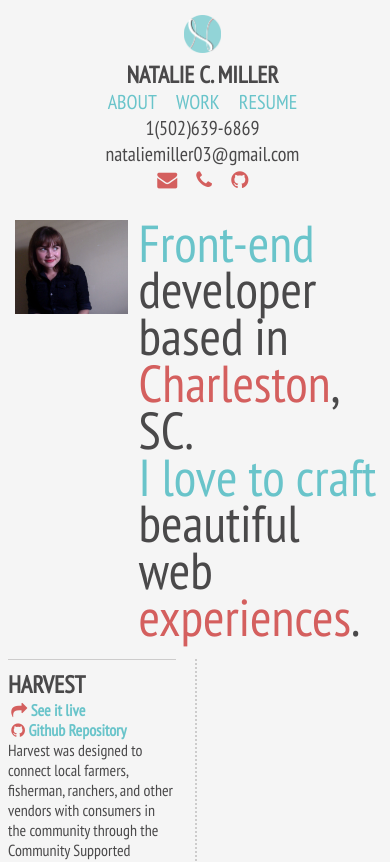
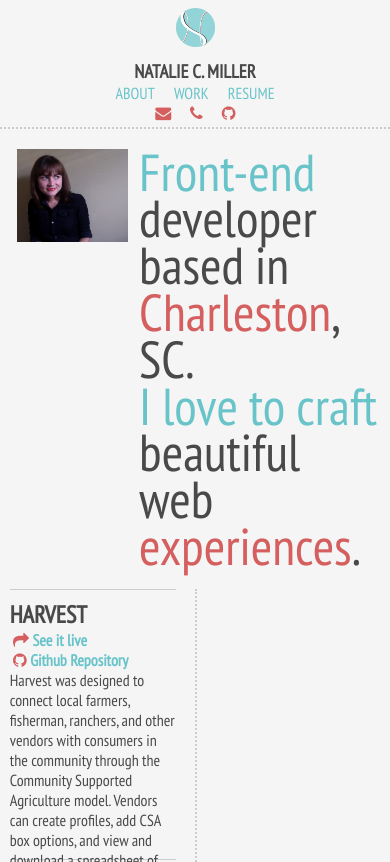
Before and after one commit to natalie03/natalie03.github.io, a plain HTML site: page index.html in a window 390 px wide. Shown: the top 862 px of the page. Drawn offline with nearby package versions, Linux system fonts and the light colour scheme.

Commit message:
added sticky header for responsiveness

```diff
--- a/index.html
+++ b/index.html
@@ -12,6 +12,7 @@
   <div class="wrapper">
         <div class="leftNav">
           <img src="images/Natalie_logo.png" alt="">
+          <div class="sticky">
           <h3 class="name">NATALIE C. MILLER</h3>
 
           <nav>
@@ -21,8 +22,8 @@
               <li><a href="#resume">RESUME</a></li>
             </ul>
           </nav>
-          <p>1(502)639-6869</p>
-          <p>nataliemiller03@gmail.com</p>
+          <p class="cont">1(502)639-6869</p>
+          <p class="cont">nataliemiller03@gmail.com</p>
           <div class="contact">
             <ul>
               <li>
@@ -42,6 +43,7 @@
               </li>
             </ul>
           </div>
+        </div>
 
         </div>
         <div class="rightContent">
@@ -95,7 +97,8 @@
           </div>
           <div class="resume">
             <a name="resume"></a>
-            <h2>ABOUT</h2>
+            <h2>Natalie C. Miller <br>502.639.6869 | nataliemiller03@gmail.com </h2>
+
             <p> I started out my career as a web content coordinator for a mid-sized business, using PhotoShop, HTML, CSS, and an extensive content management system for internet marketing. After graduating with a Bachelor's in English, I sought to combine my degree with my marketing experience. I attended a graduate seminar in publishing and got a job at a publishing house. However, I missed creating, crafting, and building with technology. I decided to attend The Iron Yard Academy, an intensive, three-month coding school. There I learned all about front-end engineering from an experienced programmer. I am currently looking for a job in development and am willing to relocate for the right position.</p>
             <h2>SKILLS</h2>
             <div class="leftColumn">
--- a/scripts/main.js
+++ b/scripts/main.js
@@ -13,7 +13,32 @@ $( document ).ready(function() {
       }
     });
   });
+$('.sticky').addClass('original').clone().insertAfter('.sticky').addClass('cloned').css('position','fixed').css('top','0').css('margin-top','0').css('z-index','500').removeClass('original').hide();
+
+scrollIntervalID = setInterval(stickIt, 10);
 
 
+function stickIt() {
+
+  var orgElementPos = $('.original').offset();
+  orgElementTop = orgElementPos.top;
+
+  if ($(window).scrollTop() >= (orgElementTop)) {
+    // scrolled past the original position; now only show the cloned, sticky element.
+
+    // Cloned element should always have same left position and width as original element.
+    orgElement = $('.original');
+    coordsOrgElement = orgElement.offset();
+    leftOrgElement = coordsOrgElement.left;
+    widthOrgElement = orgElement.css('width');
+
+    $('.cloned').css('left',leftOrgElement+'px').css('top',0).css('width',widthOrgElement+'px').show();
+    $('.original').css('visibility','hidden');
+  } else {
+    // not scrolled past the menu; only show the original menu.
+    $('.cloned').hide();
+    $('.original').css('visibility','visible');
+  }
+}
 
 });
--- a/stylesheets/main.scss
+++ b/stylesheets/main.scss
@@ -17,6 +17,8 @@ $blue: #69C4CA;
 body{
   font-family: 'PT Sans Narrow', sans-serif;
   background-color:$grey;
+  margin:0;
+  padding:0;
 }
 h1, h2, h3, p, h4{
   margin:0;
@@ -61,7 +63,9 @@ a{
   padding:2%;
   text-align:center;
   img{
-    width:100%;
+    width:90%;
+    padding-bottom:7%;
+
   }
   .submenu{
     display:none;
@@ -162,6 +166,7 @@ a{
     vertical-align:top;
   }
 }
+
 @media all and (max-width: 1185px){
   .about{
     .aboutMe{
@@ -171,21 +176,50 @@ a{
 }
 @media all and (max-width: 1000px){
   .about, .work, .resume{
-    width:100%;
-    margin-left:0;
+    width:95%;
+    margin-left:2.5%;
   }
 }
-@media all and (max-width: 900px){
+@media all and (max-width: 860px){
+.about{
+  .aboutMe{
+    font-size:2.75em;
+  }
+}
+}
+@media all and (max-width: 780px){
+  .about{
+    .aboutMe{
+      font-size:3.25em;
+    }
+  }
   .leftNav{
     width:100%;
+    height:initial;
     display:block;
     position:initial;
     text-align:center;
-    font-size:1.25em;
+    font-size:1em;
+    margin:0;
+    padding:0;
+    border:none;
+    .sticky{
+      border-bottom:$dottedLines;
+      padding-bottom:1%;
+    }
+    .cloned{
+      width:100%;
+      background-color:$grey;
+    }
     img{
       width:10%;
+      display:inline-block;
+      padding:2% 0;
+
     }
-
+    .cont{
+      display:none;
+    }
     ul:first-child{
       li{
         display:inline-block;
```
Also changed, not shown: stylesheets/main.css, 1 other file.
